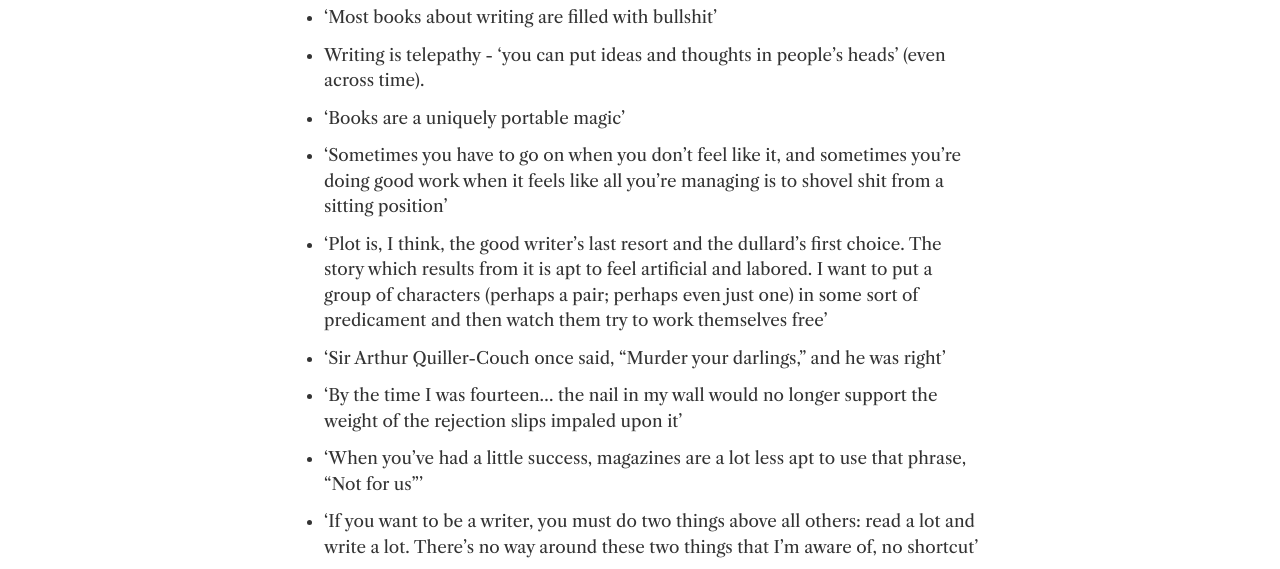
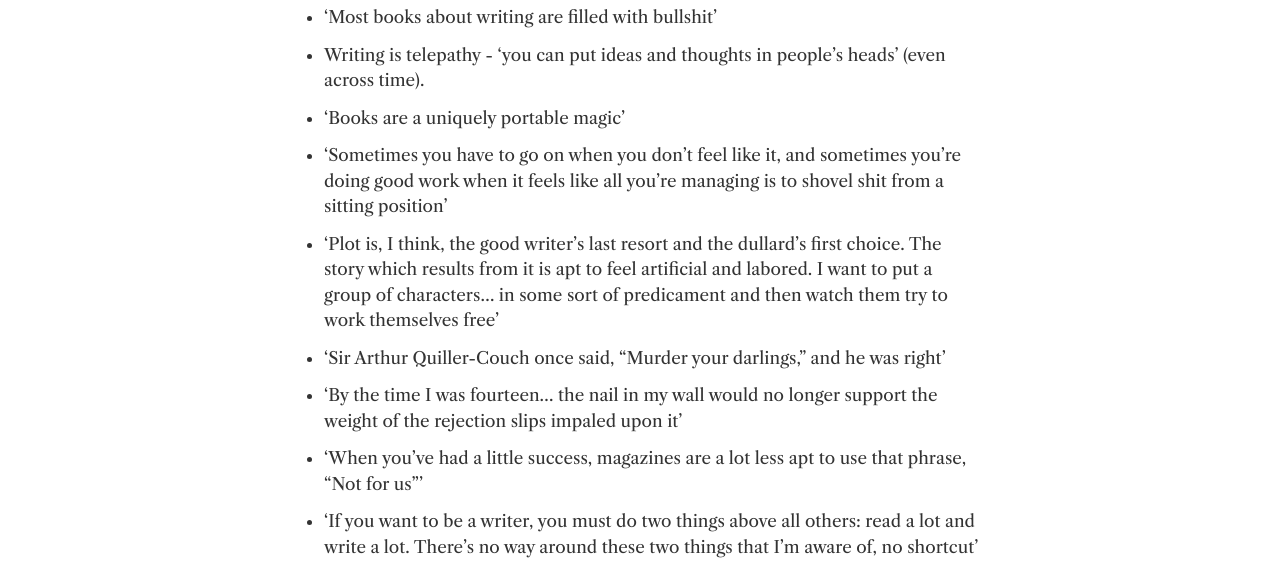
Before and after one commit to mfbmbm/mikebattle-site, an Astro site: page /book-notes/on-writing-stephen-king in a window 1280 px wide. Shown: the part 204-773 px from the top of the page. Built offline with nearby package versions, Linux system fonts and the light colour scheme; Astro itself is replaced by a stand-in of ours; a web font is replaced by a local one.

Commit message:
On Writing: trim plot quote
Co-Authored-By: Claude Opus 5.5 <noreply@anthropic.com>
Claude-Session: https://claude.ai/code/session_01ArhBGvGGR4UorrANwvTu1R

```diff
--- a/src/content/notes/on-writing-stephen-king.md
+++ b/src/content/notes/on-writing-stephen-king.md
@@ -10,7 +10,7 @@ related:
 - Writing is telepathy - 'you can put ideas and thoughts in people's heads' (even across time).
 - 'Books are a uniquely portable magic'
 - 'Sometimes you have to go on when you don't feel like it, and sometimes you're doing good work when it feels like all you're managing is to shovel shit from a sitting position'
-- 'Plot is, I think, the good writer's last resort and the dullard's first choice. The story which results from it is apt to feel artificial and labored. I want to put a group of characters (perhaps a pair; perhaps even just one) in some sort of predicament and then watch them try to work themselves free'
+- 'Plot is, I think, the good writer's last resort and the dullard's first choice. The story which results from it is apt to feel artificial and labored. I want to put a group of characters... in some sort of predicament and then watch them try to work themselves free'
 - 'Sir Arthur Quiller-Couch once said, "Murder your darlings," and he was right'
 - 'By the time I was fourteen… the nail in my wall would no longer support the weight of the rejection slips impaled upon it'
 - 'When you've had a little success, magazines are a lot less apt to use that phrase, "Not for us"'
```
